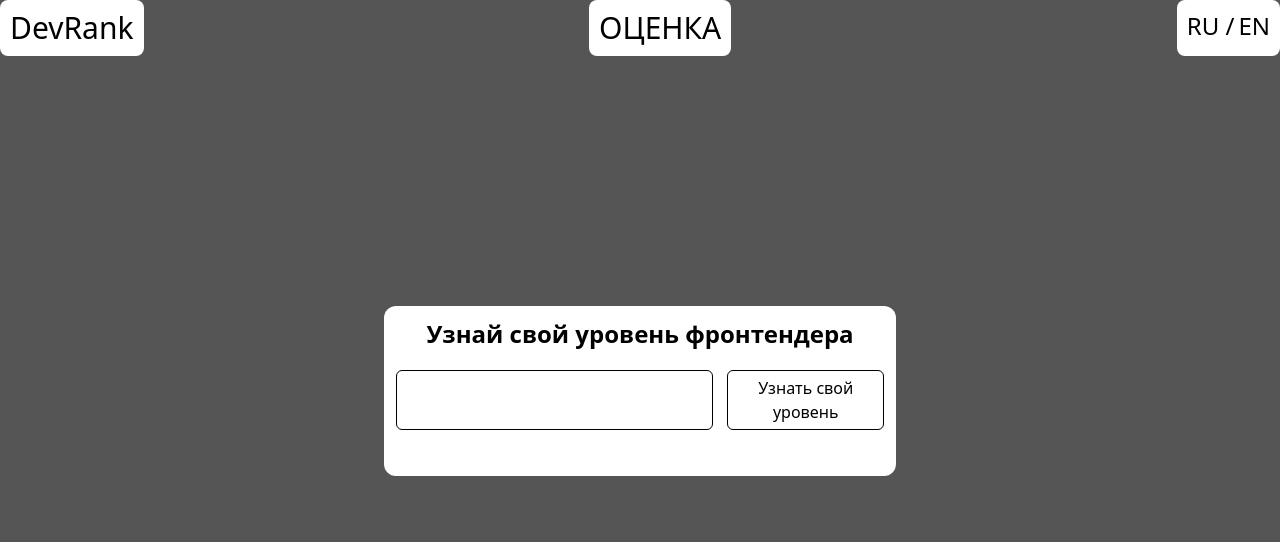
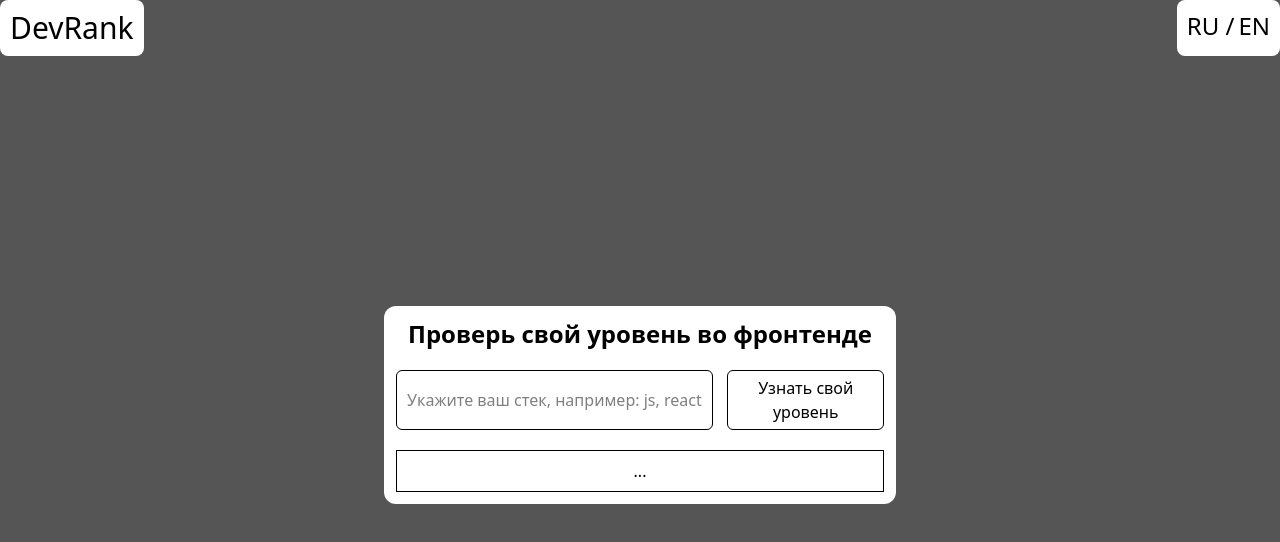
Before and after one commit to psycongroo312/DevRank, a React (Vite) app: page / in a window 1280 px wide. Shown: the top 542 px of the page. Built offline with nearby package versions, Linux system fonts and the light colour scheme.

Commit message:
fixed conditions and improved interface

```diff
--- a/src/components/Header.tsx
+++ b/src/components/Header.tsx
@@ -4,9 +4,6 @@ export default function Header() {
       <header className="flex justify-between">
         <div className="bg-white rounded-lg p-[10px]">
           <p className="text-3xl">DevRank</p>
-        </div>
-        <div className="bg-white rounded-lg p-[10px]">
-          <p className="text-3xl">ОЦЕНКА</p>
         </div>
         <div className="bg-white rounded-lg p-[10px] flex gap-1">
           <p className="text-2xl">RU /</p>
--- a/src/components/Skills.tsx
+++ b/src/components/Skills.tsx
@@ -2,7 +2,7 @@ import React from "react";
 
 export default function Skills() {
   const [skill, setSkill] = React.useState<string>("");
-  const [level, setLevel] = React.useState<string>("");
+  const [level, setLevel] = React.useState<string>("...");
 
   const handleSkills = (e: React.ChangeEvent<HTMLInputElement>) => {
     setSkill(e.target.value);
@@ -10,31 +10,50 @@ export default function Skills() {
 
   const evaluateLevel = () => {
     const skillsList = skill.toLowerCase().split(" ");
-    if (skillsList.includes("react") && skillsList.includes("typescript")) {
+    if (
+      skillsList.includes("html") ||
+      skillsList.includes("css") ||
+      skillsList.includes("javascript") ||
+      skillsList.includes("js")
+    ) {
+      setLevel("Junior");
+    } else {
+      setLevel("...");
+    }
+    if (
+      skillsList.includes("react") ||
+      skillsList.includes("typescript") ||
+      skillsList.includes("ts") ||
+      skillsList.includes("redux")
+    ) {
       setLevel("Middle");
-    } else setLevel("Junior");
+    }
+    if (!skill.trim()) {
+      setLevel("...");
+    }
   };
 
   return (
     <div className="m-auto w-max">
-      <div className="bg-white h-[170px] rounded-xl p-[12px] w-lg text-center">
+      <div className="bg-white h-max rounded-xl p-[12px] w-lg text-center">
         <h1 className="text-2xl font-bold mb-[20px]">
-          Узнай свой уровень фронтендера
+          Проверь свой уровень во фронтенде
         </h1>
-        <div className="flex gap-3.5">
+        <div className="flex gap-3.5 mb-5">
           <input
             onChange={(e) => handleSkills(e)}
             className="border-1 rounded-md w-sm p-[10px]"
             type="text"
+            placeholder="Укажите ваш стек, например: js, react"
           />
           <button
             onClick={evaluateLevel}
-            className="border-1 p-[5px] px-[10px] cursor-pointer hover:bg-gray-400 rounded-md"
+            className="border-1 p-[5px] px-[10px] cursor-pointer hover:bg-gray-400 rounded-md transition-all active:scale-95 active:shadow-inner"
           >
             Узнать свой уровень
           </button>
         </div>
-        <h1 className="p-[25px]">{level}</h1>
+        <h1 className="border-1 p-2 ">{level}</h1>
       </div>
     </div>
   );
```
